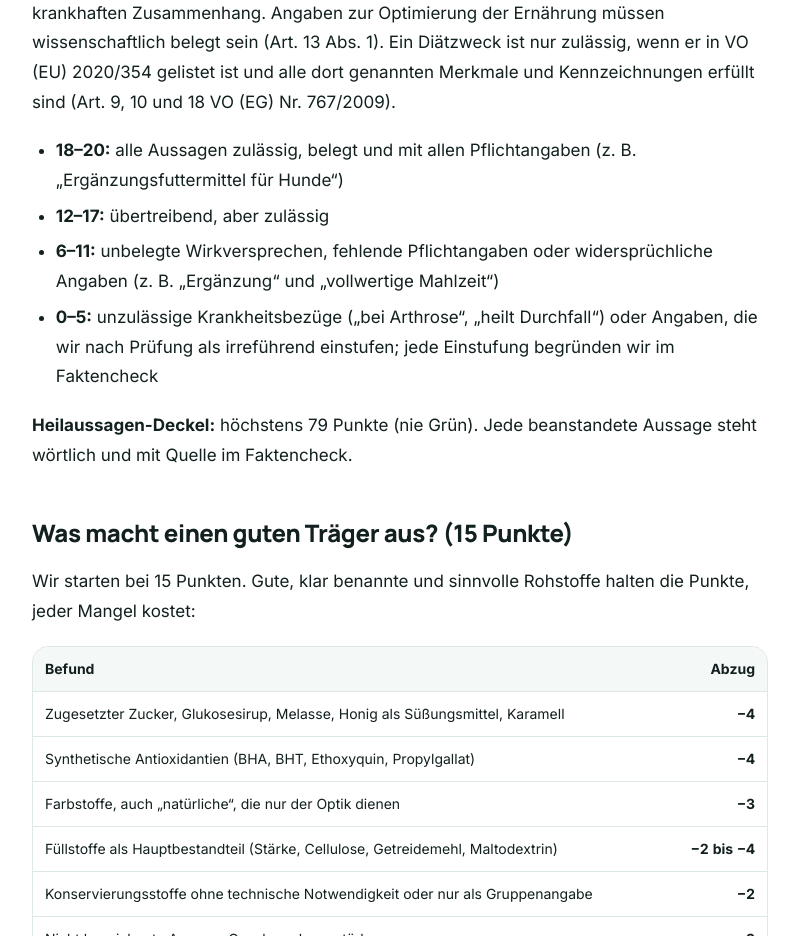
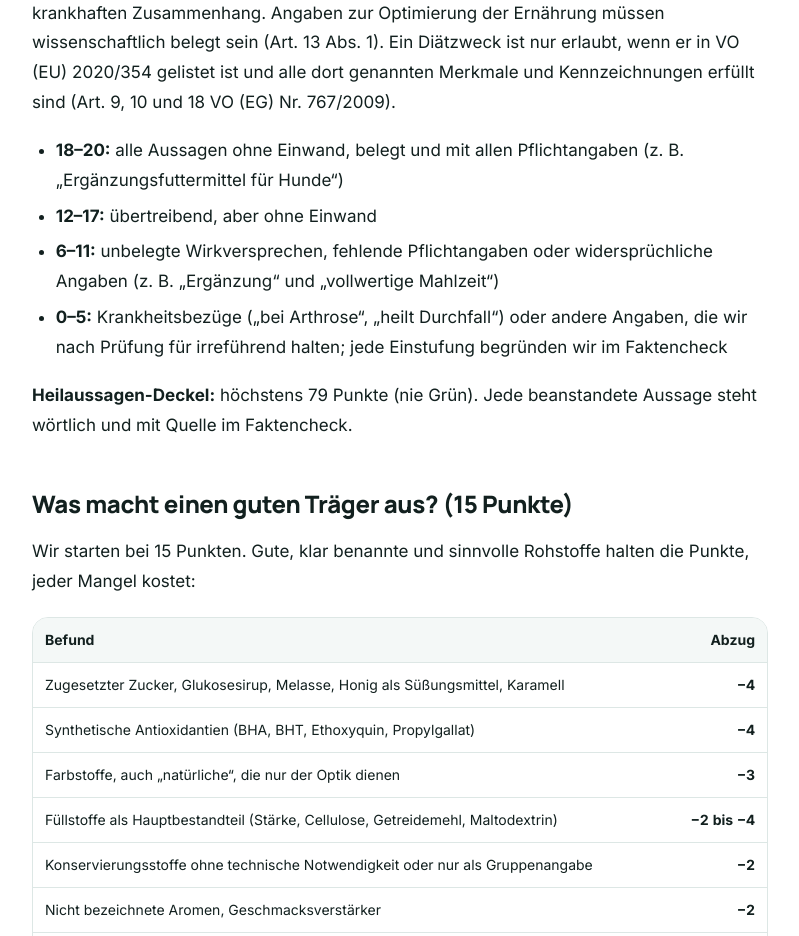
Before and after one commit to cyberni74/futterpruefer, a Next.js app: page /methodik/ergaenzungsfutter in a window 1280 px wide. Shown: the part 5920-6856 px from the top of the page, without its empty margins (240-1039 px from the left). Built offline with nearby package versions, Linux system fonts and the light colour scheme; no server answers.

Commit message:
Sperrwort „zulässig“ (2/2): Ergänzungsfutter-Methodik → „ohne Einwand“ / „für irreführend halten“ / „nur erlaubt, wenn“.

```diff
--- a/src/app/(site)/methodik/ergaenzungsfutter/page.tsx
+++ b/src/app/(site)/methodik/ergaenzungsfutter/page.tsx
@@ -289,12 +289,12 @@ export default function ErgaenzungsfutterMethodikPage() {
 
       <div className="prose-fp mt-6">
         <h2 id="werbeaussagen">Wie prüfen wir die Werbeaussagen? (20 Punkte)</h2>
-        <p>Grundlage ist die VO (EG) Nr. 767/2009, vor allem Art. 11 (keine Irreführung) und Art. 13 (Angaben). Nach Art. 13 Abs. 3 darf nicht behauptet werden, dass ein Futtermittel eine Krankheit verhindert, behandelt oder heilt; ausgenommen sind nur Kokzidiostatika/Histomonostatika und Angaben zu ernährungsbedingten Mängeln ohne krankhaften Zusammenhang. Angaben zur Optimierung der Ernährung müssen wissenschaftlich belegt sein (Art. 13 Abs. 1). Ein Diätzweck ist nur zulässig, wenn er in VO (EU) 2020/354 gelistet ist und alle dort genannten Merkmale und Kennzeichnungen erfüllt sind (Art. 9, 10 und 18 VO (EG) Nr. 767/2009).</p>
+        <p>Grundlage ist die VO (EG) Nr. 767/2009, vor allem Art. 11 (keine Irreführung) und Art. 13 (Angaben). Nach Art. 13 Abs. 3 darf nicht behauptet werden, dass ein Futtermittel eine Krankheit verhindert, behandelt oder heilt; ausgenommen sind nur Kokzidiostatika/Histomonostatika und Angaben zu ernährungsbedingten Mängeln ohne krankhaften Zusammenhang. Angaben zur Optimierung der Ernährung müssen wissenschaftlich belegt sein (Art. 13 Abs. 1). Ein Diätzweck ist nur erlaubt, wenn er in VO (EU) 2020/354 gelistet ist und alle dort genannten Merkmale und Kennzeichnungen erfüllt sind (Art. 9, 10 und 18 VO (EG) Nr. 767/2009).</p>
         <ul>
-          <li><strong>18–20:</strong> alle Aussagen zulässig, belegt und mit allen Pflichtangaben (z. B. „Ergänzungsfuttermittel für Hunde“)</li>
-          <li><strong>12–17:</strong> übertreibend, aber zulässig</li>
+          <li><strong>18–20:</strong> alle Aussagen ohne Einwand, belegt und mit allen Pflichtangaben (z. B. „Ergänzungsfuttermittel für Hunde“)</li>
+          <li><strong>12–17:</strong> übertreibend, aber ohne Einwand</li>
           <li><strong>6–11:</strong> unbelegte Wirkversprechen, fehlende Pflichtangaben oder widersprüchliche Angaben (z. B. „Ergänzung“ und „vollwertige Mahlzeit“)</li>
-          <li><strong>0–5:</strong> unzulässige Krankheitsbezüge („bei Arthrose“, „heilt Durchfall“) oder Angaben, die wir nach Prüfung als irreführend einstufen; jede Einstufung begründen wir im Faktencheck</li>
+          <li><strong>0–5:</strong> Krankheitsbezüge („bei Arthrose“, „heilt Durchfall“) oder andere Angaben, die wir nach Prüfung für irreführend halten; jede Einstufung begründen wir im Faktencheck</li>
         </ul>
         <p><strong>Heilaussagen-Deckel:</strong> höchstens 79 Punkte (nie Grün). Jede beanstandete Aussage steht wörtlich und mit Quelle im Faktencheck.</p>
 
```
